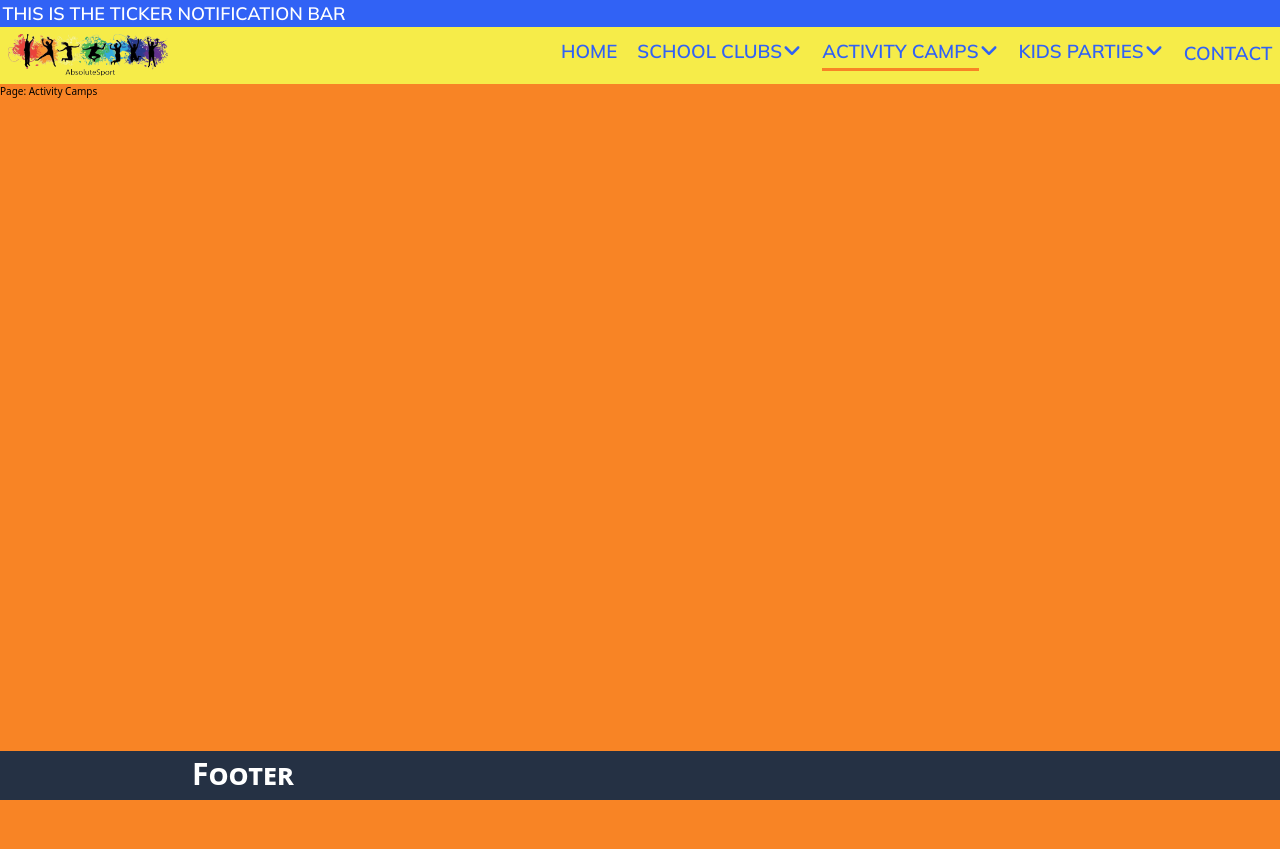
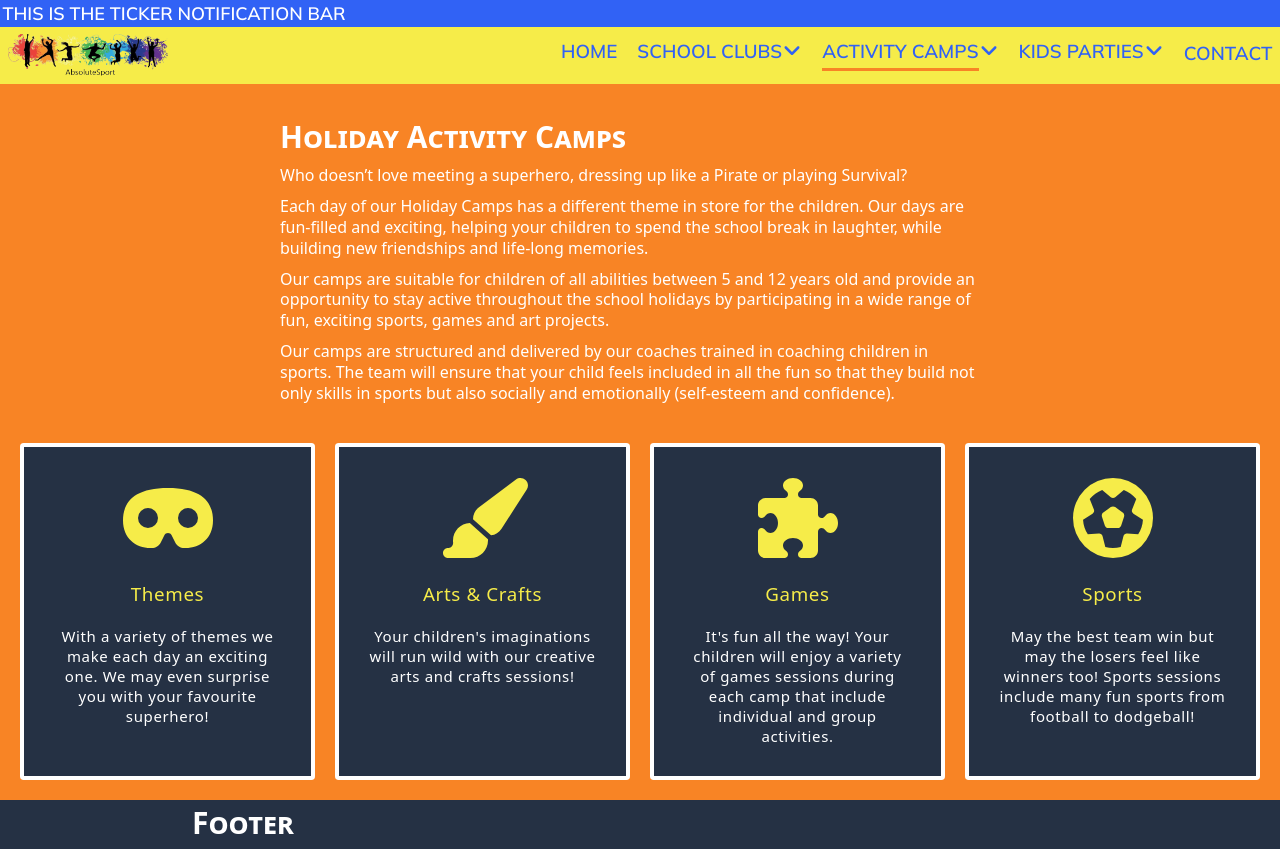
Before and after one commit to SPH73/absoluteSport-ssr-webapp, a Nuxt app: page /camps in a window 1280 px wide. Before the commit the page ends 800 px from the top, so only its background shows below. Built offline with nearby package versions, Linux system fonts and the light colour scheme.

Commit message:
added content to camps page

```diff
--- a/pages/camps/index.vue
+++ b/pages/camps/index.vue
@@ -1,7 +1,81 @@
 <script lang="ts" setup></script>
 
 <template>
-  <div>Page: Activity Camps</div>
+  <div class="my-8">
+    <section class="max-w-7xl mx-auto">
+      <div class="container py-4">
+        <h2>Holiday Activity Camps</h2>
+        <div>
+          <p>
+            Who doesn’t love meeting a superhero, dressing up like a Pirate or
+            playing Survival?
+          </p>
+          <p>
+            Each day of our Holiday Camps has a different theme in store for the
+            children. Our days are fun-filled and exciting, helping your
+            children to spend the school break in laughter, while building new
+            friendships and life-long memories.
+          </p>
+          <p>
+            Our camps are suitable for children of all abilities between 5 and
+            12 years old and provide an opportunity to stay active throughout
+            the school holidays by participating in a wide range of fun,
+            exciting sports, games and art projects.
+          </p>
+          <p>
+            Our camps are structured and delivered by our coaches trained in
+            coaching children in sports. The team will ensure that your child
+            feels included in all the fun so that they build not only skills in
+            sports but also socially and emotionally (self-esteem and
+            confidence).
+          </p>
+        </div>
+      </div>
+    </section>
+    <section
+      class="grid grid-cols-1 md:grid-cols-2 lg:grid-cols-4 gap-8 w-full mx-auto pt-8 px-8"
+    >
+      <BaseBadge>
+        <template #icon>
+          <font-awesome-icon :icon="['fas', 'mask']" />
+        </template>
+        <template #heading> Themes </template>
+        <template #details>
+          With a variety of themes we make each day an exciting one. We may even
+          surprise you with your favourite superhero!
+        </template>
+      </BaseBadge>
+      <BaseBadge>
+        <template #icon>
+          <font-awesome-icon :icon="['fas', 'paintbrush']" />
+        </template>
+        <template #heading>Arts & Crafts</template>
+        <template #details>
+          Your children's imaginations will run wild with our creative arts and
+          crafts sessions!
+        </template>
+      </BaseBadge>
+      <BaseBadge>
+        <template #icon>
+          <font-awesome-icon :icon="['fas', 'puzzle-piece']" />
+        </template>
+        <template #heading>Games </template>
+        <template #details>
+          It's fun all the way! Your children will enjoy a variety of games
+          sessions during each camp that include individual and group
+          activities.
+        </template>
+      </BaseBadge>
+      <BaseBadge>
+        <template #icon>
+          <font-awesome-icon :icon="['fas', 'futbol-ball']" />
+        </template>
+        <template #heading>Sports</template>
+        <template #details>
+          May the best team win but may the losers feel like winners too! Sports
+          sessions include many fun sports from football to dodgeball!
+        </template>
+      </BaseBadge>
+    </section>
+  </div>
 </template>
-
-<style scoped></style>
--- a/plugins/font-awesome.ts
+++ b/plugins/font-awesome.ts
@@ -1,9 +1,110 @@
-import { library, config } from '@fortawesome/fontawesome-svg-core';
-import { FontAwesomeIcon } from '@fortawesome/vue-fontawesome';
-import { faAddressCard, faAngleDown, faAngleLeft, faAngleRight, faAngleUp, faArrowLeft, faArrowRight, faAward, faBars, faBolt, faCalendarDays, faCalendarTimes, faCalendarWeek, faCheck, faComment, faEnvelope, faFaceSmileBeam, faFlagCheckered, faFutbol, faFutbolBall, faHandHoldingHeart, faHeartPulse, faHouseChimney, faImage, faLightbulb, faMagnifyingGlassArrowRight, faMapLocationDot, faMedal, faMountainSun, faPen, faPersonRunning, faPrint, faQuestion, faRankingStar, faShop, faStar, faSurprise, faThumbsUp, faUser, faUsers, faXmark } from '@fortawesome/free-solid-svg-icons';
-import { faLinkedin, faFacebook, faInstagram, faArtstation, faSuperpowers } from '@fortawesome/free-brands-svg-icons'
+import { library, config } from "@fortawesome/fontawesome-svg-core";
+import { FontAwesomeIcon } from "@fortawesome/vue-fontawesome";
+import {
+  faAddressCard,
+  faAngleDown,
+  faAngleLeft,
+  faAngleRight,
+  faAngleUp,
+  faArrowLeft,
+  faArrowRight,
+  faAward,
+  faBars,
+  faBolt,
+  faCalendarDays,
+  faCalendarTimes,
+  faCalendarWeek,
+  faCheck,
+  faComment,
+  faEnvelope,
+  faFaceSmileBeam,
+  faFlagCheckered,
+  faFutbol,
+  faFutbolBall,
+  faHandHoldingHeart,
+  faHeartPulse,
+  faHouseChimney,
+  faImage,
+  faLightbulb,
+  faMagnifyingGlassArrowRight,
+  faMapLocationDot,
+  faMedal,
+  faMountainSun,
+  faPen,
+  faPersonRunning,
+  faPrint,
+  faQuestion,
+  faRankingStar,
+  faShop,
+  faStar,
+  faSurprise,
+  faThumbsUp,
+  faUser,
+  faUsers,
+  faXmark,
+  faMask,
+  faPuzzlePiece,
+  faPaintBrush,
+} from "@fortawesome/free-solid-svg-icons";
+import {
+  faLinkedin,
+  faFacebook,
+  faInstagram,
+  faArtstation,
+  faSuperpowers,
+} from "@fortawesome/free-brands-svg-icons";
 
-export default defineNuxtPlugin((nuxtApp) => {
-  library.add(faBars, faXmark, faFacebook, faInstagram, faLinkedin, faMedal, faHeartPulse, faPersonRunning, faRankingStar, faFutbolBall, faFutbol, faFlagCheckered, faAward, faHouseChimney, faStar, faPen, faPrint, faThumbsUp, faShop, faUsers, faHandHoldingHeart, faMountainSun, faMapLocationDot, faCalendarDays, faCalendarTimes, faCalendarWeek, faComment, faAngleDown, faAngleUp, faAngleRight, faAngleLeft, faCheck, faAddressCard, faUser, faArrowRight, faArrowLeft, faEnvelope, faQuestion, faImage, faFaceSmileBeam, faBolt, faArtstation, faLightbulb, faMagnifyingGlassArrowRight, faSuperpowers, faSurprise )
-  nuxtApp.vueApp.component('font-awesome-icon', FontAwesomeIcon)
- })
+export default defineNuxtPlugin(nuxtApp => {
+  library.add(
+    faBars,
+    faPaintBrush,
+    faPuzzlePiece,
+    faMask,
+    faXmark,
+    faFacebook,
+    faInstagram,
+    faLinkedin,
+    faMedal,
+    faHeartPulse,
+    faPersonRunning,
+    faRankingStar,
+    faFutbolBall,
+    faFutbol,
+    faFlagCheckered,
+    faAward,
+    faHouseChimney,
+    faStar,
+    faPen,
+    faPrint,
+    faThumbsUp,
+    faShop,
+    faUsers,
+    faHandHoldingHeart,
+    faMountainSun,
+    faMapLocationDot,
+    faCalendarDays,
+    faCalendarTimes,
+    faCalendarWeek,
+    faComment,
+    faAngleDown,
+    faAngleUp,
+    faAngleRight,
+    faAngleLeft,
+    faCheck,
+    faAddressCard,
+    faUser,
+    faArrowRight,
+    faArrowLeft,
+    faEnvelope,
+    faQuestion,
+    faImage,
+    faFaceSmileBeam,
+    faBolt,
+    faArtstation,
+    faLightbulb,
+    faMagnifyingGlassArrowRight,
+    faSuperpowers,
+    faSurprise,
+  );
+  nuxtApp.vueApp.component("font-awesome-icon", FontAwesomeIcon);
+});
```
